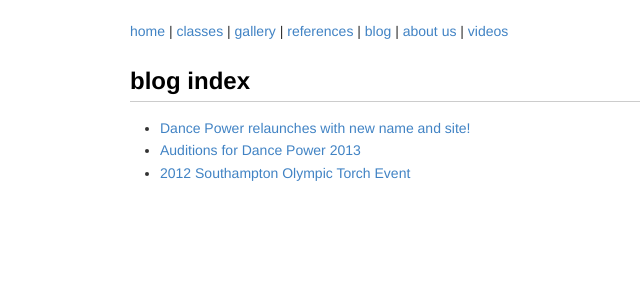
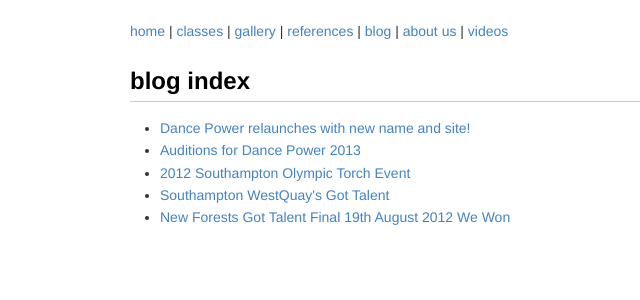
Before and after one commit to pauldancepowerorg/pauldancepowerorg.github.io, a Jekyll site: the page built from blog/index.html, in a window 1280 px wide. Shown: the top 300 px of the page, without its empty margins (30-670 px from the left). Built offline with Jekyll 4.4.1, drawn with Linux system fonts in a browser that asks for light colours; Markdown is read by kramdown in place of the engine named in the settings.

Commit message:
Various changes. Commiting so can branch to bring the template in.

```diff
--- /dev/null
+++ b/_layouts/video.html
@@ -0,0 +1,6 @@
+<div class="block-video">
+	<a class="various fancybox.iframe" href="http://www.youtube.com/embed/JitvT29fybE?rel=0">
+		<strong></strong>
+		<img src="images/page-img-5.jpg" alt="">
+	</a>
+</div>
--- /dev/null
+++ b/_posts/blog/2012-05-28-new-forests-got-talent-final-19th-august-2012-we-won.md
@@ -0,0 +1,8 @@
+---
+layout : blog
+permalink : /blog/new-forests-got-talent-final-19th-august-2012-we-won/
+---
+
+Dancepower’s Abstract crew won 2012′s New Forest’s Got Talent, performing in front of entertainment industry judges.
+
+{% include gallery.md theGallery = site.data.new_forest_got_talent %}
--- a/css/site.css
+++ b/css/site.css
@@ -4,3 +4,9 @@
 	width : 100px;
 	height : 75px;
 }
+
+.list-gallery li {
+width: 310px;
+float: left;
+margin: 0 0 22px 10px;
+}
```
Also changed, not shown: _includes/gallery.md (+2 -0 lines), _includes/gallery_item.html (+0 -10 lines), _posts/blog/2012-06-09-southampton-westquays-got-talent.md (added, +27 -0 lines), _data/videos.yml (added).
